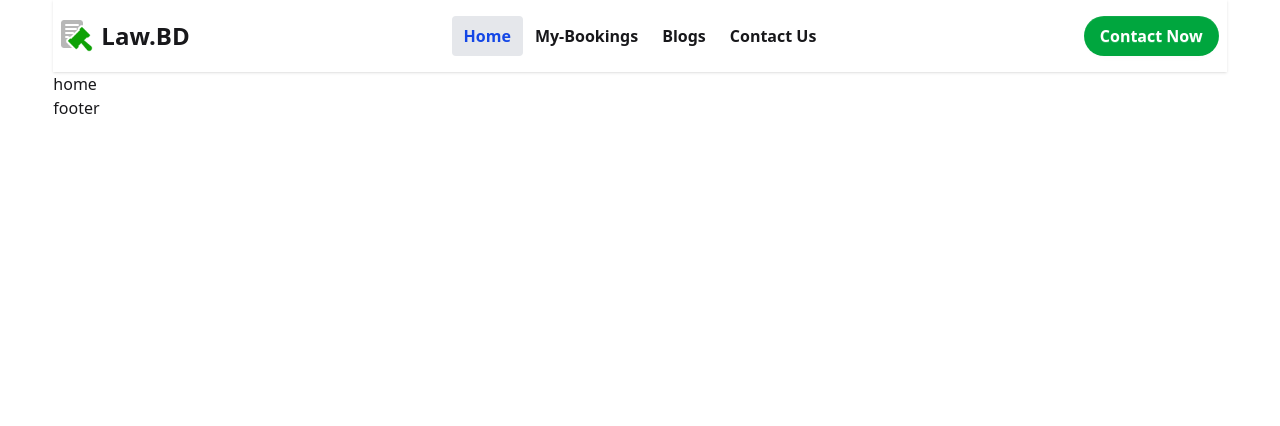
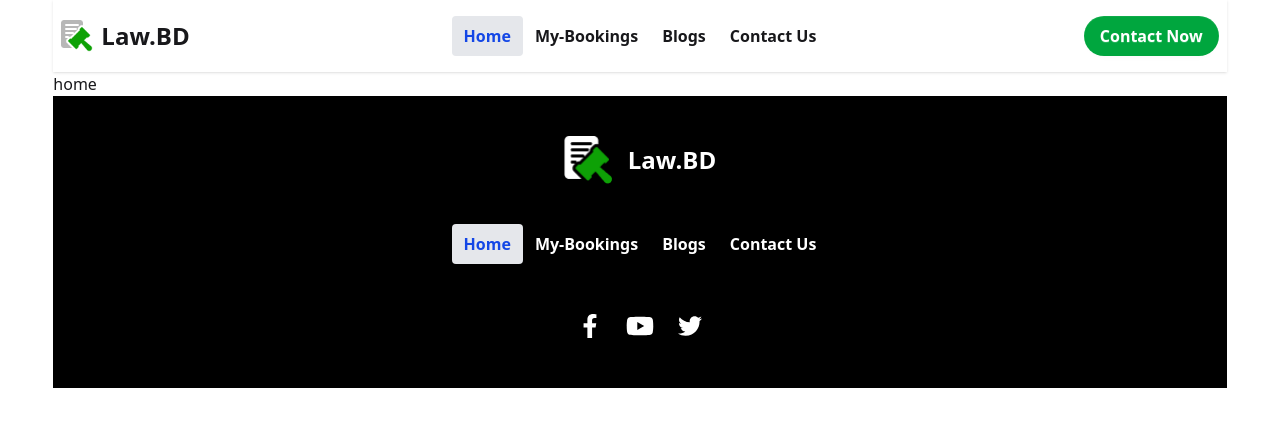
Before and after one commit to FyslAhmd/law-bd, a React (Vite) app: page / in a window 1280 px wide. Shown: the top 426 px of the page. Built offline with nearby package versions, Linux system fonts and the light colour scheme.

Commit message:
footer complete

```diff
--- a/src/components/Footer.jsx
+++ b/src/components/Footer.jsx
@@ -1,11 +1,55 @@
-import React from 'react';
+import React from "react";
+import footerLogo from "../assets/logo-footer.png";
+import { NavLink } from "react-router";
+import { FaFacebookF, FaTwitter, FaYoutube } from "react-icons/fa";
 
 const Footer = () => {
-    return (
-        <div>
-            footer
+  return (
+    <footer className="footer footer-horizontal footer-center text-white bg-black p-10">
+      <aside className="flex gap-4">
+        <img src={footerLogo} className="w-12" alt="" />
+        <span className="text-2xl font-bold">Law.BD</span>
+      </aside>
+      <nav>
+        <ul className="flex flex-col md:flex-row">
+          <NavLink className="px-3 py-2 rounded text-base font-semibold" to="/">
+            Home
+          </NavLink>
+          <NavLink
+            className="px-3 py-2 rounded text-base font-semibold"
+            to="/bookings"
+          >
+            My-Bookings
+          </NavLink>
+          <NavLink
+            className="px-3 py-2 rounded text-base font-semibold"
+            to="/blogs"
+          >
+            Blogs
+          </NavLink>
+          <NavLink
+            className="px-3 py-2 rounded text-base font-semibold"
+            to="/contact"
+          >
+            Contact Us
+          </NavLink>
+        </ul>
+      </nav>
+      <nav>
+        <div className="flex items-center gap-6 p-2">
+          <a href="https://www.facebook.com/" target="_blank">
+            <FaFacebookF size={24} />
+          </a>
+          <a href="https://www.youtube.com/" target="_blank">
+            <FaYoutube size={28} />
+          </a>
+          <a href="https://x.com/" target="_blank">
+            <FaTwitter size={24} />
+          </a>
         </div>
-    );
+      </nav>
+    </footer>
+  );
 };
 
 export default Footer;
```
